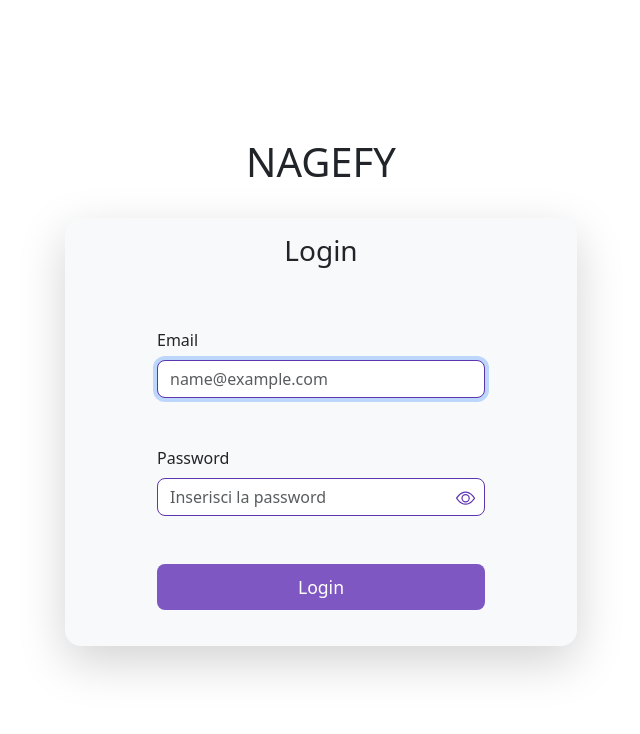
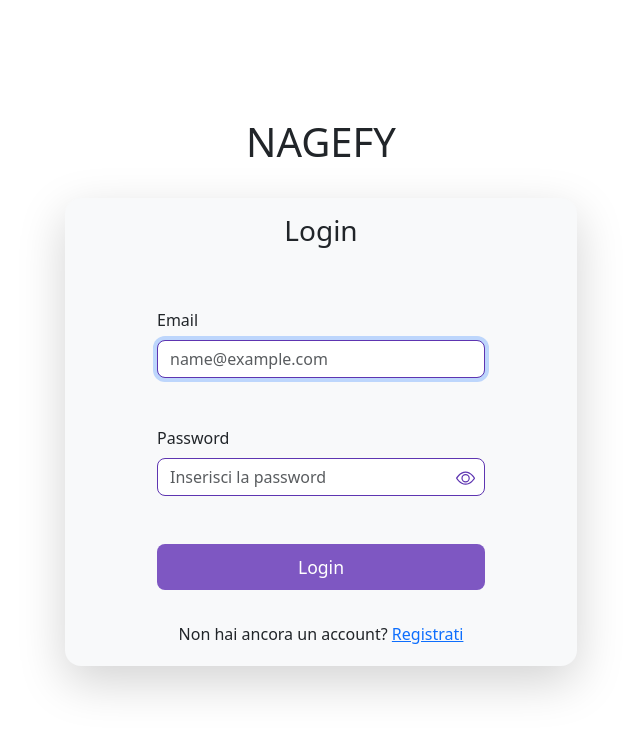
Before and after one commit to ageria20/Capstone_nagefyFE, a React (Vite) app: page / in a window 1280 px wide. Shown: the top 734 px of the page, without its empty margins (319-959 px from the left). Built offline with nearby package versions, Linux system fonts and the light colour scheme.

Commit message:
adding some little things

```diff
--- a/src/components/Login/Login.tsx
+++ b/src/components/Login/Login.tsx
@@ -43,7 +43,10 @@ const toggleShowPassword = () => {
           </div>
         </Form.Group>
         <div className='p-3'>
-        <Button type="submit" className="mt-3 mx-auto">Login</Button>
+        <Button type="submit" className="mb-3 mt-3 mx-auto">Login</Button>
+        </div>
+        <div className='text-center'>
+                Non hai ancora un account? <a href="">Registrati</a>
         </div>
       </Form>
     </Container>
```
